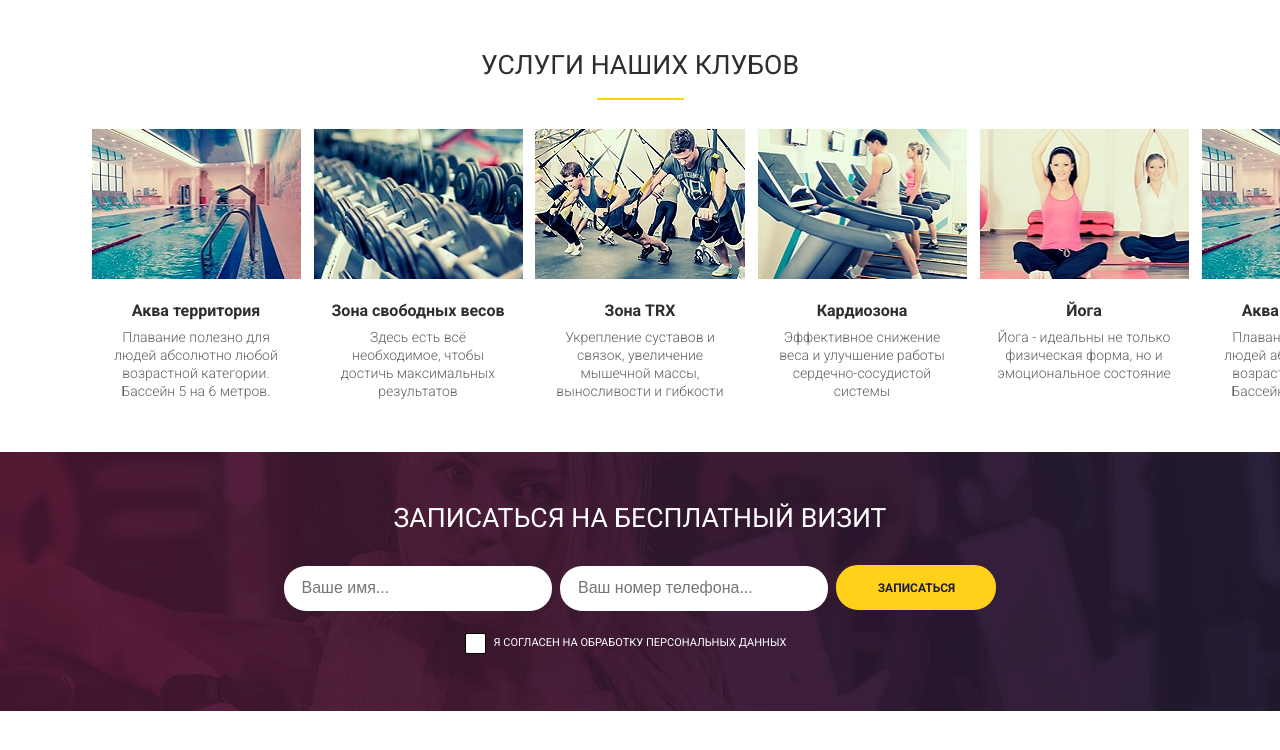
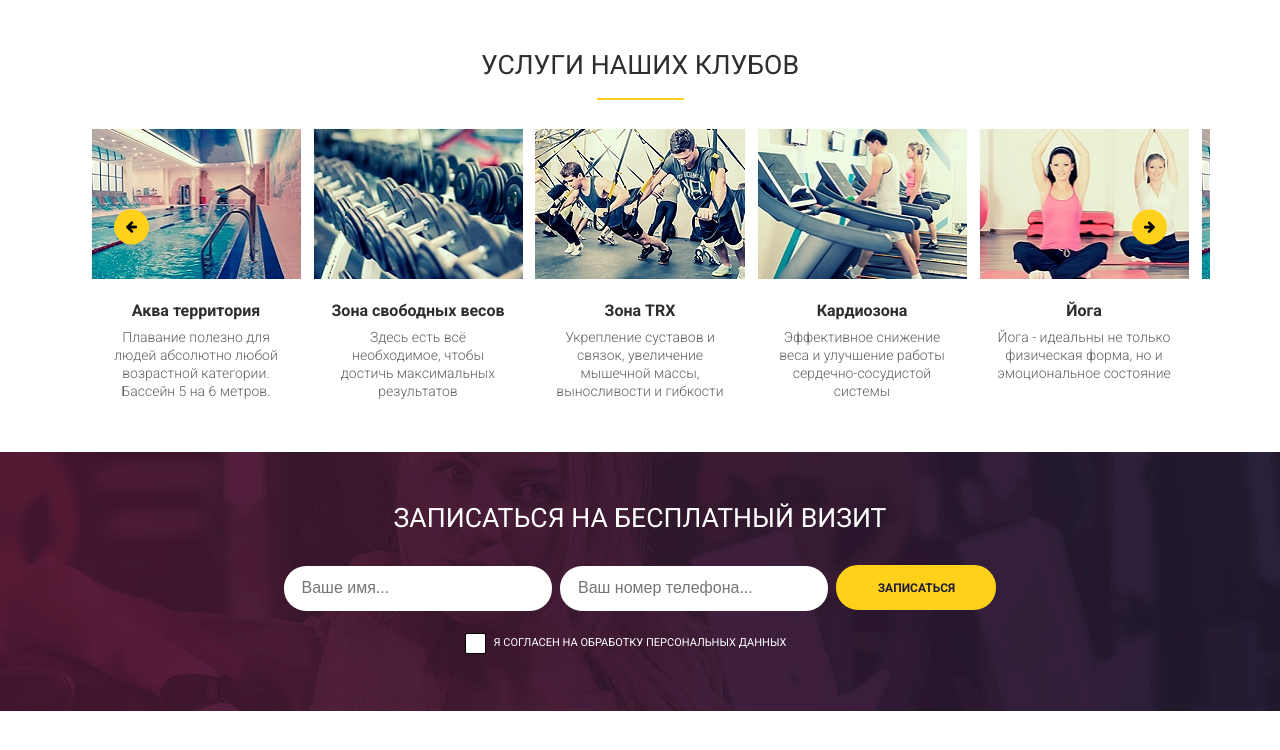
Before and after one commit to KRZHKV/course-diploma, a website: page mozaika.html in a window 1280 px wide. Shown: the part 2340-3090 px from the top of the page. Drawn offline with Linux system fonts and the light colour scheme.

Commit message:
общие правки

```diff
--- a/mozaika.html
+++ b/mozaika.html
@@ -351,6 +351,7 @@
 <section id="services">
     <div class="wrapper">
         <h2>услуги наших клубов</h2>
+        <div class="special-wrapper">
         <div class="services-slider">
             <div class="slide">
                 <img src="images/services-slider/akva.jpg" alt="Аква территория">
@@ -403,6 +404,9 @@
                 <p>Йога - идеальны не только физическая форма, но и эмоциональное состояние</p>
             </div>
         </div>
+        </div>
+        <button id="arrowLeftService" class="arrow-btn prev"><i class="fa fa-arrow-up fa-rotate-270"></i></button>
+        <button id="arrowRightService" class="arrow-btn next"><i class="fa fa-arrow-up fa-rotate-90"></i></button>
     </div>
 </section>
 <section id="banner">
--- a/src/modules/serviceSlider.js
+++ b/src/modules/serviceSlider.js
@@ -9,7 +9,6 @@ const serviceSlider = () => {
     let slideHeight = slide[0].offsetHeight;
     sliderWrapper.style.height = slideHeight;
     sliderWrapper.style.width = slideWidth*5;
-
 
 
     const arrowLeft = document.getElementById('arrowLeftService');
@@ -34,7 +33,6 @@ const serviceSlider = () => {
         }
     });
 
-}
-
+};
 
 export default serviceSlider;
```
Also changed, not shown: schelkovo.html (+4 -0 lines).
